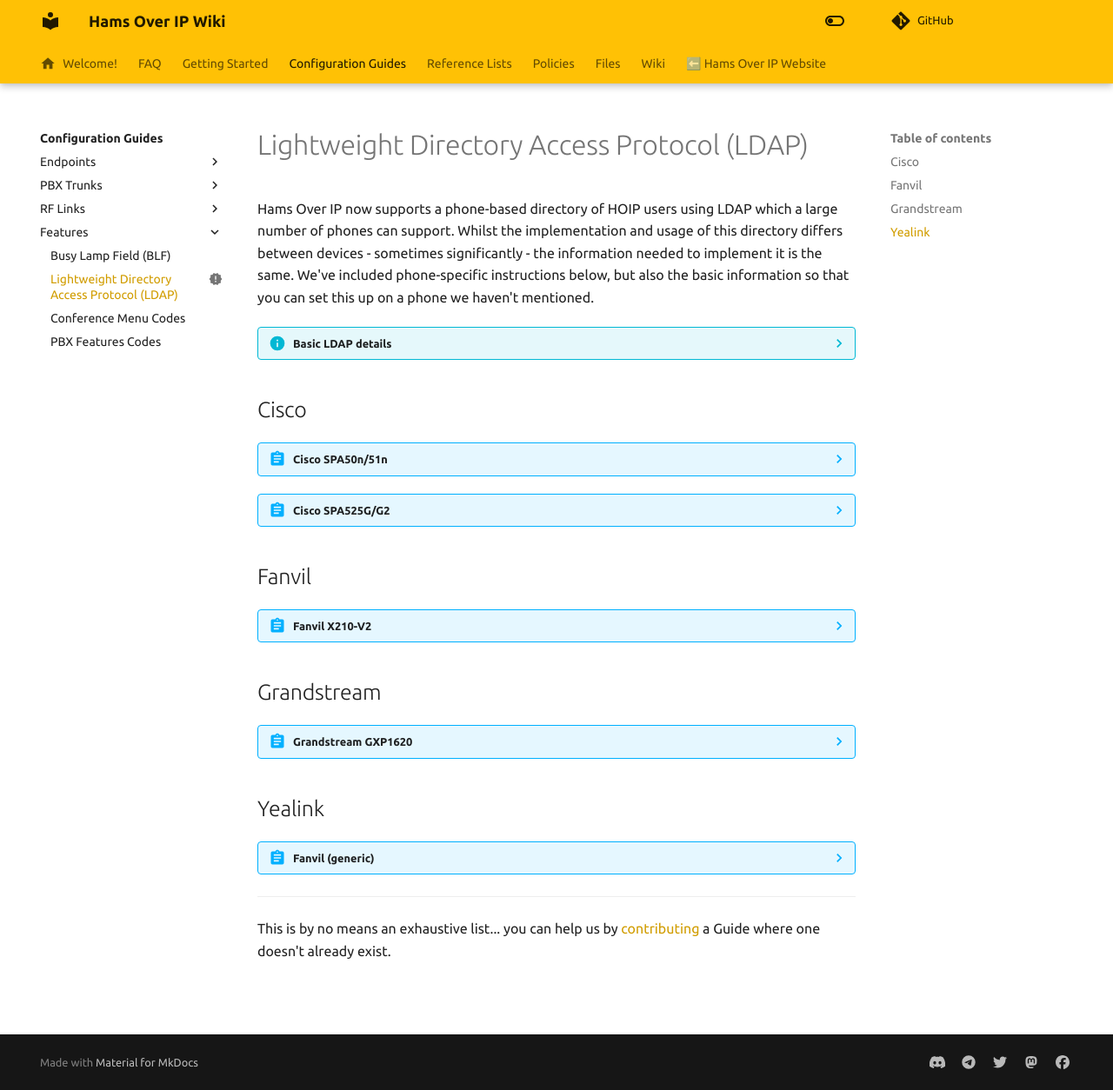
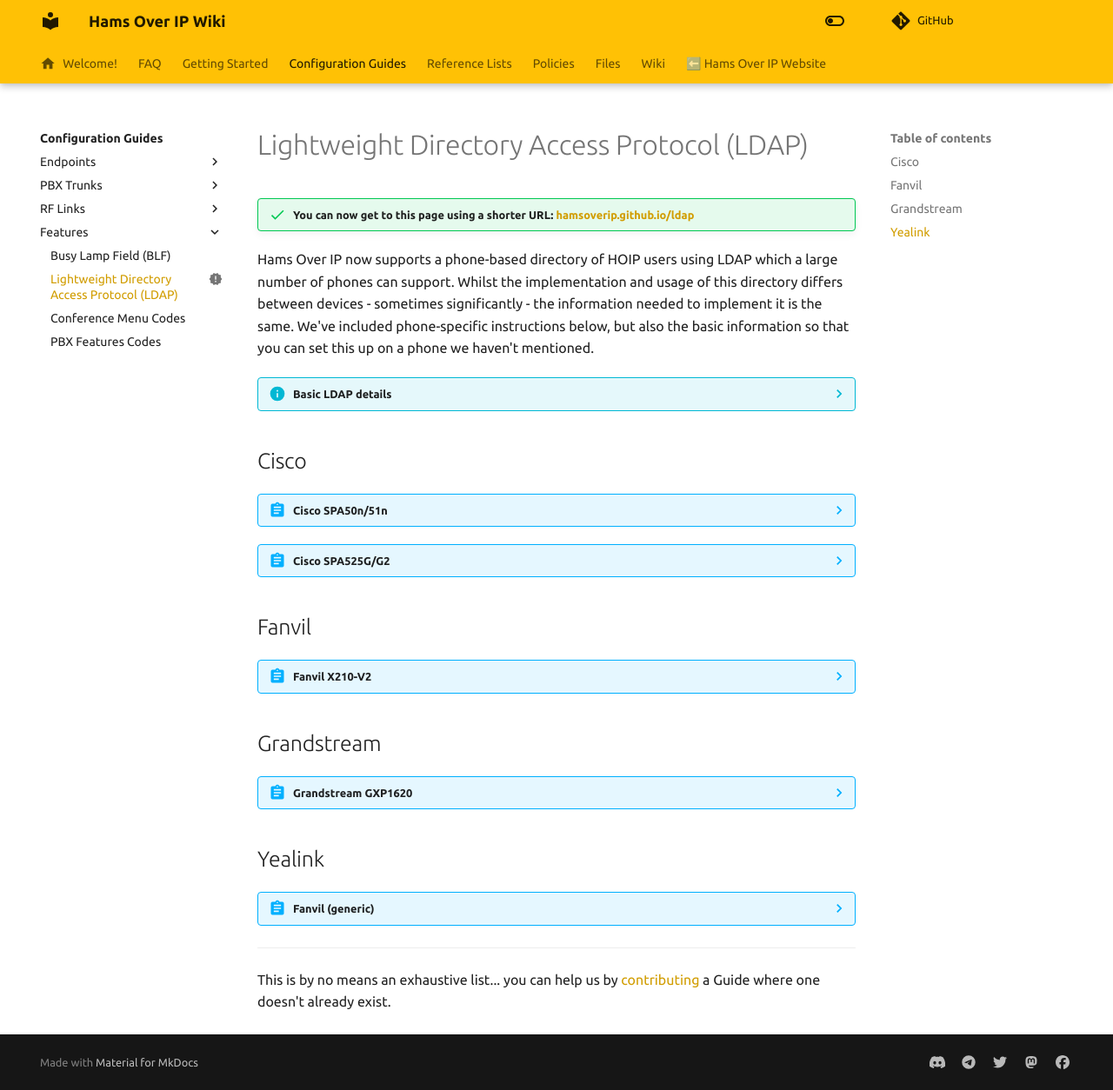
Before and after one commit to hamsoverip/wiki, an MkDocs documentation site: the page built from docs/guides/features/ldap.md, in a window 1280 px wide and 1254 px high. Shown: the whole window at 87% size. Built offline with MkDocs 1.6.1 and Material for MkDocs 9.7.7, drawn with Linux system fonts in a browser that asks for light colours; comment, search, counter and statistics services are not loaded; some of the changed lines change nothing that is shown.

Commit message:
Fix: updated pages for Cisco 525 and Grandstream GXP1620 with updated imagery.  Also added details of new short URL for LDAP page.

````diff
--- a/docs/guides/features/ldap.md
+++ b/docs/guides/features/ldap.md
@@ -3,6 +3,8 @@
 ---
 
 # Lightweight Directory Access Protocol (LDAP)
+
+!!! success "You can now get to this page using a shorter URL: [hamsoverip.github.io/ldap](https://hamsoverip.github.io/ldap)"
 
 Hams Over IP now supports a phone-based directory of HOIP users using LDAP which a large number of phones can support.  Whilst the implementation and usage of this directory differs between devices - sometimes significantly - the information needed to implement it is the same.  We've included phone-specific instructions below, but also the basic information so that you can set this up on a phone we haven't mentioned.
 
@@ -79,15 +81,15 @@
     Corp Dir Name:          HOIP (you can choose your own value for this)
     Server:                 ldap.hamsoverip.com:389
     Search Base:            ou=people,dc=hamsoverip,dc=com
-    Auth Type:              None
+    Auth Type:              Simple
     Last Name Filter:       cn:(cn=$VALUE*)
     First Name Filter:      telephoneNumber:(telephoneNumber=*$VALUE*)
-    Display Attr:           a=cn,t=p;a=telephoneNumber
+    Display Attr:           a=cn;a=telephoneNumber,n=Phone,t=p
     ```
 
     Leave all other fields blank.
 
-    ![Image of a Cisco SPA525G2 web interface, showing LDAP settings](./images/ldap-cisco-525g.jpg "Image of a Cisco SPA525G2 web interface, showing LDAP settings")
+    ![Image of a Cisco SPA525G2 web interface, showing LDAP settings](./images/ldap-cisco-525g.png "Image of a Cisco SPA525G2 web interface, showing LDAP settings")
 
     **Implementation**
 
````
Also changed, not shown: docs/guides/features/images/ldap-cisco-525g.jpg (deleted), docs/guides/features/images/ldap-cisco-525g.png (added), docs/guides/features/images/ldap-grandstream-gxp1620.png, docs/guides/features/index.md (line endings or trailing spaces).
